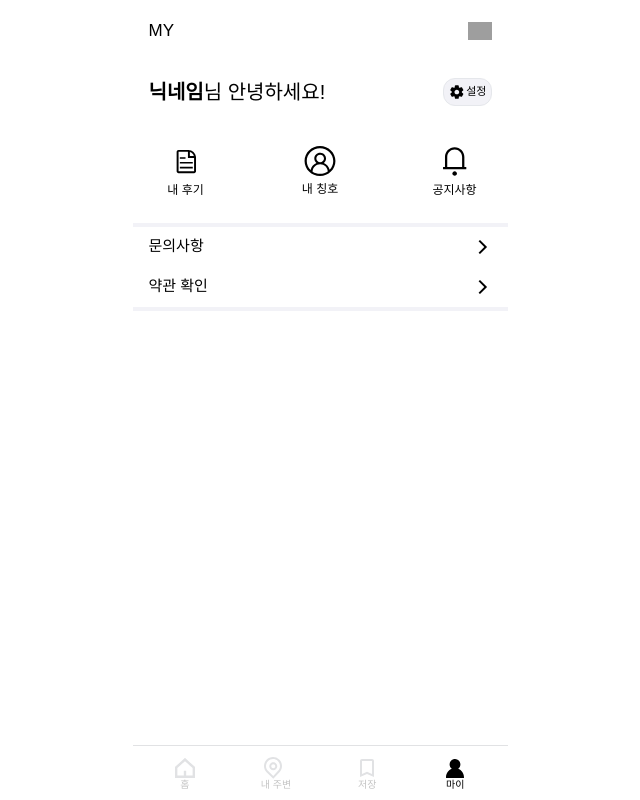
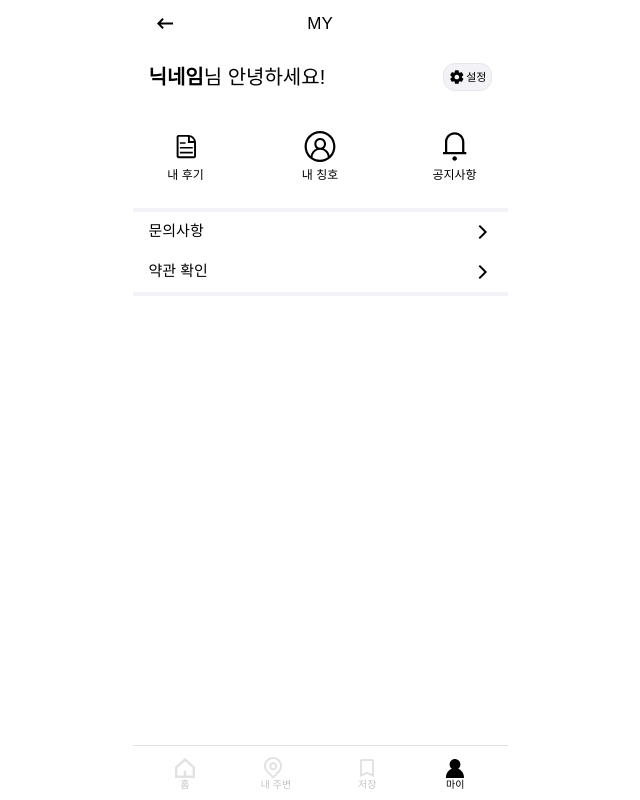
Before and after one commit to 4-frame-photos-map/frontend, a Next.js app: page /my in a window 1280 px wide. Shown: the whole page, without its empty margins (320-960 px from the left). Built offline with nearby package versions, Linux system fonts and the light colour scheme; grey boxes are pictures that could not be loaded; a web font is replaced by a local one.

Commit message:
feat : NavBar 컴포넌트 수정

```diff
--- a/src/components/common/NavBar.tsx
+++ b/src/components/common/NavBar.tsx
@@ -1,71 +1,102 @@
 import Image from 'next/image';
-import { useRouter } from 'next/router';
+import tw from 'tailwind-styled-components';
 
 type NavBarProps = {
-  title: string;
-  isHome?: boolean;
-  isClicked?: boolean;
-  isDetail?: boolean;
-  isMy?: boolean;
-  isWish?: boolean;
-  isLocation?: boolean;
+  left_nav?: string;
+  title?: string;
+  right_nav?: React.ReactNode;
+  isRight_nav?: boolean;
+  isSearch?: boolean;
+  isInput?: boolean;
+  handleLeftNav?: () => void;
+  handleRightNav?: () => void;
+  [key: string]: any;
 };
 
+const NavContainer = tw.div`
+w-full bg-bg-secondary py-3 px-5 flex items-center justify-between
+`;
+
+const NavLeft = tw.div`
+z-[900] cursor-pointer
+`;
+
+const NavCenter = tw.div`
+absolute inset-x-0 mx-0 my-auto text-center text-title2
+`;
+
+const NavRight = tw.div`
+right-0 z-[900] cursor-pointer
+`;
+
+const NavInput = tw.input`
+basis-5/6 bg-[#F2F2F7] rounded-[20px] pl-2
+`;
+
 const NavBar = ({
+  left_nav,
+  right_nav,
   title,
-  isHome,
-  isLocation,
-  isClicked,
-  isDetail,
-  isMy,
-  isWish,
+  isRight_nav,
+  isSearch,
+  isInput,
+  handleLeftNav,
+  handleRightNav,
+  ...rest
 }: NavBarProps) => {
-  const router = useRouter();
   return (
-    <div className="top-0 w-full bg-bg-secondary py-[18px]">
-      <div className="mx-[16px] flex items-center justify-between">
-        {isClicked || isWish || isDetail || isMy || isLocation ? (
+    <NavContainer {...rest}>
+      {isInput ? (
+        <>
+          <NavLeft onClick={handleLeftNav}>
             <Image
               src={'/svg/navbar/prev.svg'}
               width={24}
               height={24}
               alt="이전"
-            className="z-[999] cursor-pointer"
-            onClick={() => {
-              router.back();
-            }}
             />
+          </NavLeft>
+          <NavInput type="text" name="" id="" />
+        </>
       ) : (
-          ''
-        )}
-        {isWish || isMy ? (
-          <span className="absolute inset-x-0 mx-0 my-auto text-center text-title2">
-            {title}
-          </span>
+        <>
+          <NavLeft onClick={handleLeftNav}>
+            {left_nav ? (
+              <span>{left_nav}</span>
             ) : (
-          <span className="left-0 text-title2">{title}</span>
-        )}
-        {isClicked || isDetail || isMy ? (
-          ''
-        ) : isWish ? (
               <Image
-            src={'/svg/menu/filled-bookmark.svg'}
-            alt="검색"
+                src={'/svg/navbar/prev.svg'}
                 width={24}
                 height={24}
-            className="right-0 z-[999] cursor-pointer"
+                alt="이전"
               />
-        ) : (
+            )}
+          </NavLeft>
+          <NavCenter>{title && <span>{title}</span>}</NavCenter>
+          <NavRight onClick={handleRightNav}>
+            {isRight_nav ? (
+              isSearch ? (
                 <Image
                   src={'/svg/navbar/search.svg'}
                   alt="검색"
                   width={24}
                   height={24}
-            className="right-0 z-[999] cursor-pointer"
                 />
+              ) : (
+                <Image
+                  src={'/svg/menu/filled-bookmark.svg'}
+                  alt="저장"
+                  width={24}
+                  height={24}
+                />
+              )
+            ) : (
+              <></>
             )}
-      </div>
-    </div>
+          </NavRight>
+        </>
+      )}
+    </NavContainer>
   );
 };
 
```
Lines whose indentation alone changed are shown as unchanged.
